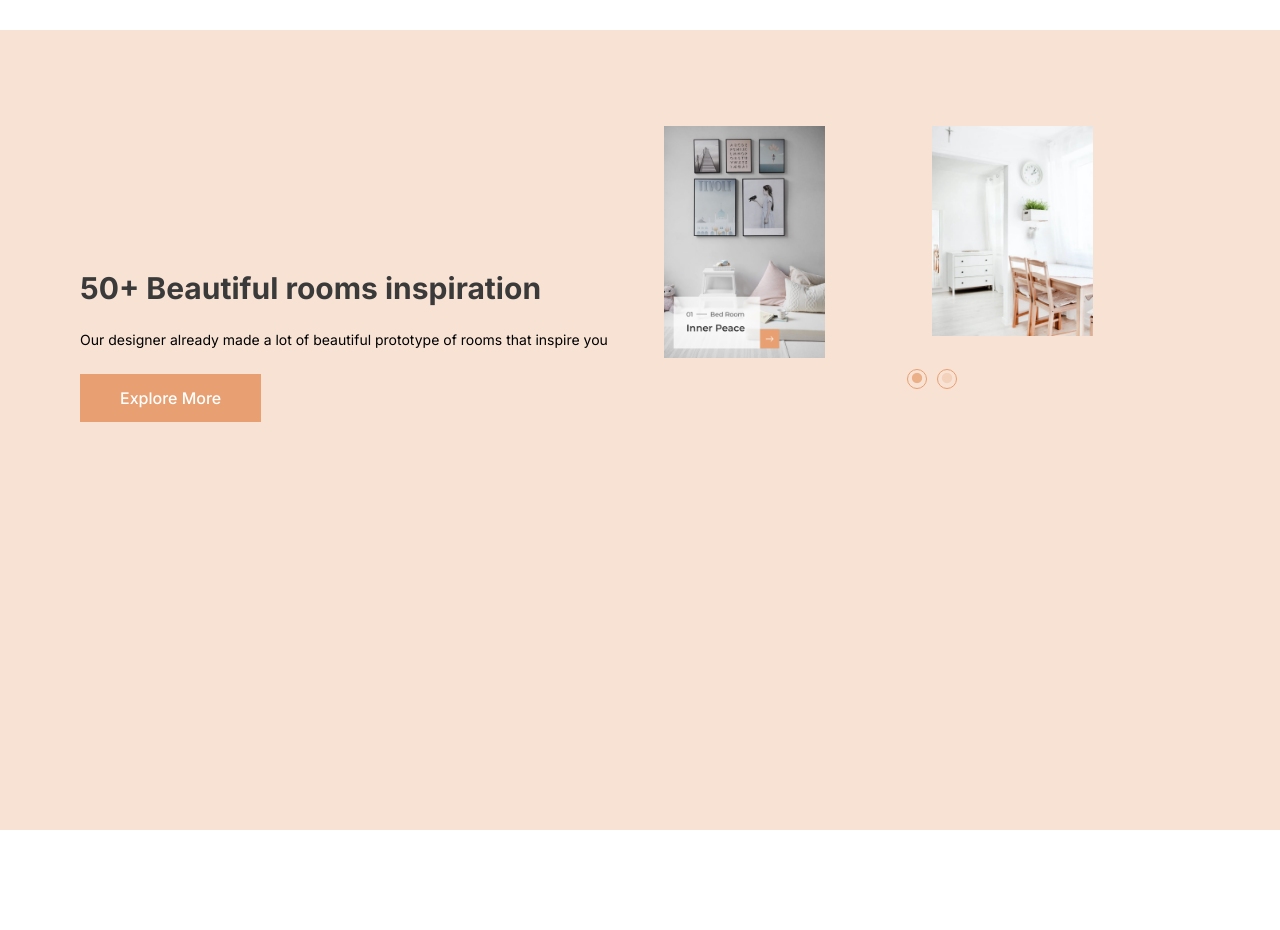
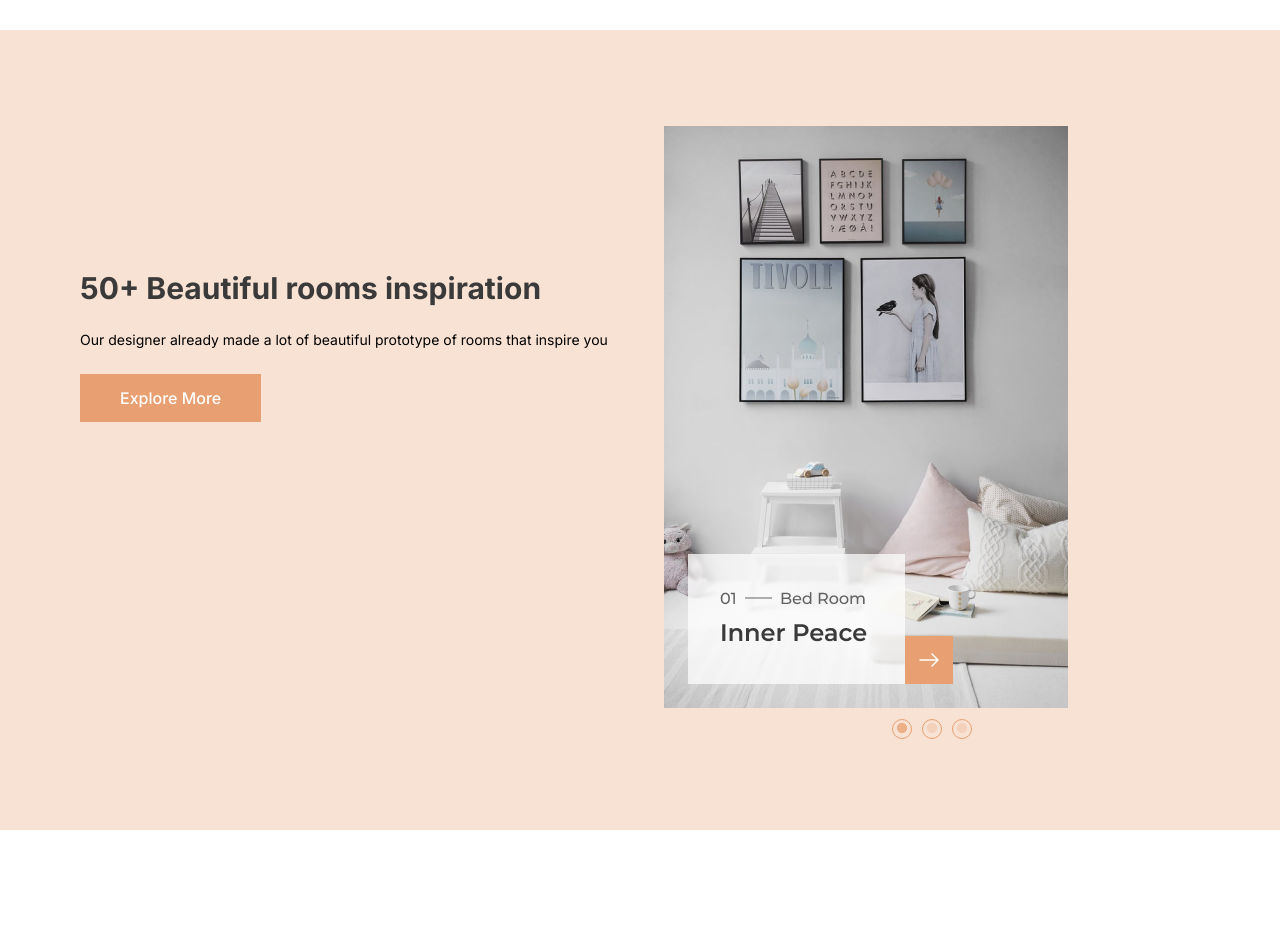
Before and after one commit to AmineElkhalidy/funiro, a Next.js app in the folder client/: page / in a window 1280 px wide. Shown: the part 3300-4230 px from the top of the page. Built offline with nearby package versions, Linux system fonts and the light colour scheme; a web font is replaced by a local one.

Commit message:
Pushing the new changes...

```diff
--- a/client/components/Home/Hero.js
+++ b/client/components/Home/Hero.js
@@ -12,6 +12,7 @@ import "@splidejs/splide/dist/css/splide.min.css";
 
 // React Slik
 import Slider from "react-slick";
+
 // Import css files
 import "slick-carousel/slick/slick.css";
 import "slick-carousel/slick/slick-theme.css";
@@ -47,10 +48,37 @@ const inspiration = [
 const settings = {
   dots: true,
   infinite: false,
-  slidesToShow: 2,
+  slidesToShow: 1,
   slidesToScroll: 1,
   arrows: false,
 };
+
+const responsive = [
+  {
+    breakpoint: 1024,
+    settings: {
+      slidesToShow: 3,
+      slidesToScroll: 3,
+      infinite: true,
+      dots: true,
+    },
+  },
+  {
+    breakpoint: 600,
+    settings: {
+      slidesToShow: 2,
+      slidesToScroll: 2,
+      initialSlide: 2,
+    },
+  },
+  {
+    breakpoint: 480,
+    settings: {
+      slidesToShow: 1,
+      slidesToScroll: 1,
+    },
+  },
+];
 
 const Hero = () => {
   return (
@@ -306,29 +334,21 @@ const Hero = () => {
 
             {/* Images slider */}
             <div className="w-full h-full">
-              <Slider {...settings} className="grid">
-                <article key={1}>
-                  <Image
-                    className="w-[70%] md:w-[60%]"
-                    src={Inspiration1}
-                    alt="Inspiration"
-                  />
+              <Slider
+                {...settings}
+                responsive={responsive}
+                className="flex gap-2"
+              >
+                <article className="mx-auto max-w-[80%] " key={1}>
+                  <Image className="" src={Inspiration1} alt="Inspiration" />
                 </article>
 
-                <article key={2}>
-                  <Image
-                    className="w-[70%] md:w-[60%]"
-                    src={Inspiration2}
-                    alt="Inspiration"
-                  />
+                <article className="mx-auto max-w-[80%] " key={2}>
+                  <Image className="" src={Inspiration2} alt="Inspiration" />
                 </article>
 
-                <article key={3}>
-                  <Image
-                    className="w-[70%] md:w-[60%]"
-                    src={Inspiration3}
-                    alt="Inspiration"
-                  />
+                <article className="mx-auto max-w-[80%] " key={3}>
+                  <Image className="" src={Inspiration3} alt="Inspiration" />
                 </article>
               </Slider>
             </div>
```
